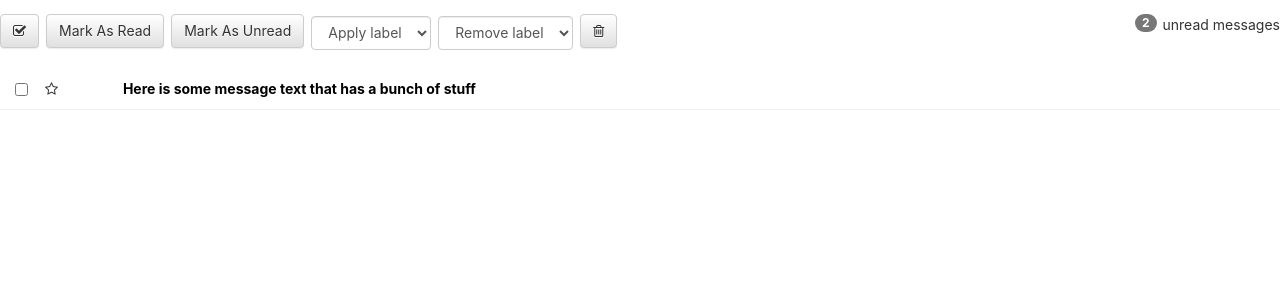
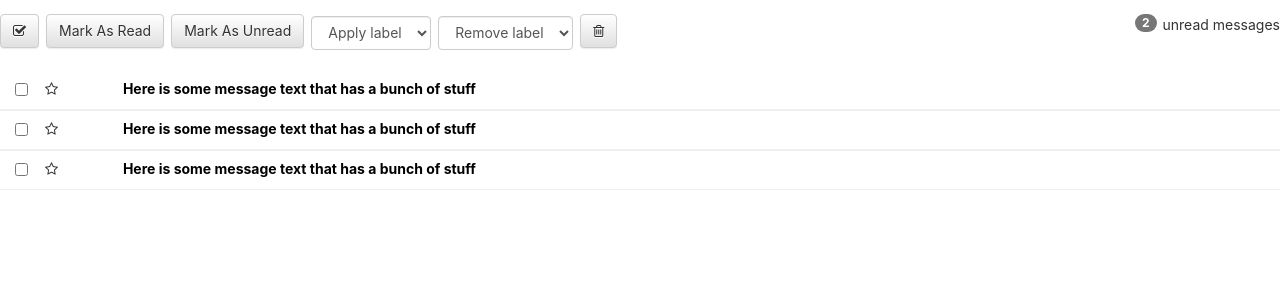
Before and after one commit to reidgarner/Inbox-Galvanize, a React (Create React App) app: page / in a window 1280 px wide. Shown: the top 300 px of the page. Built offline with nearby package versions, Linux system fonts and the light colour scheme.

Commit message:
passed props to message list

```diff
--- a/src/App.js
+++ b/src/App.js
@@ -4,11 +4,19 @@ import MessageList from './components/MessageList'
 import Toolbar from './components/Toolbar'
 
 class App extends Component {
+
+  constructor(props) {
+    super(props)
+    this.state = {
+      messages: [1,2,3]
+    }
+  }
+
   render() {
     return (
       <div className="App">
         <Toolbar />
-        <MessageList />
+        <MessageList messages={this.state.messages}/>
       </div>
     );
   }
--- a/src/components/MessageList.jsx
+++ b/src/components/MessageList.jsx
@@ -4,7 +4,9 @@ import Message from './Message'
 
 const MessageList = (props) => {
     return (
-        <Message />
+        props.messages.map(message => {
+            return <Message />
+        })
     )
 }
 
```
